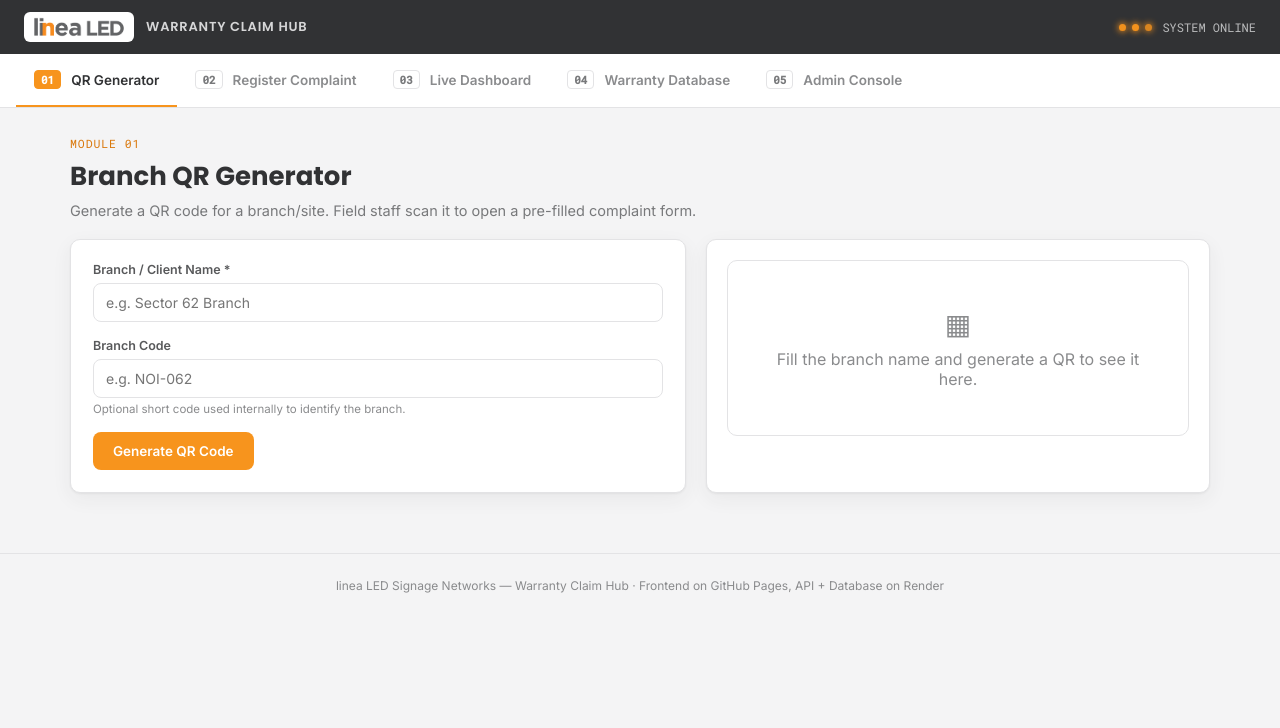
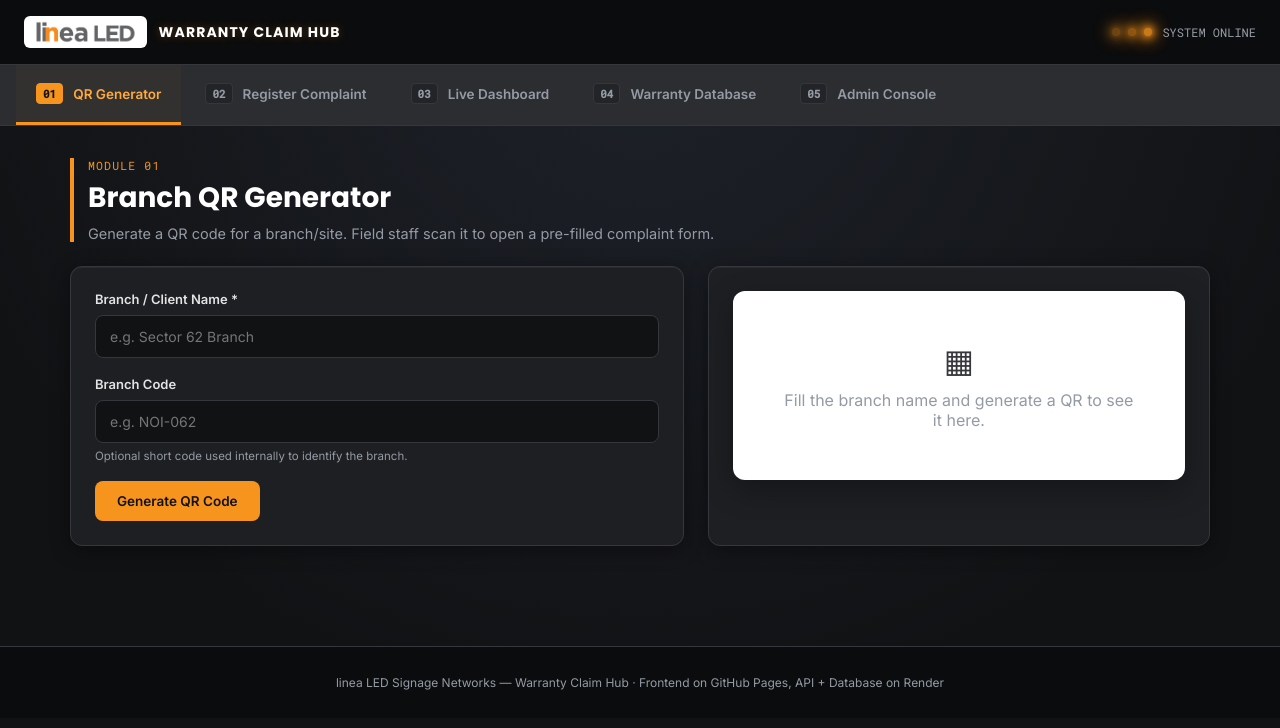
Before and after one commit to mis-sign/linea-led-claim-portal, a plain HTML site: page index.html in a window 1280 px wide. Drawn offline with Linux system fonts and the light colour scheme; no server answers.

Commit message:
Update style.css

```diff
--- a/css/style.css
+++ b/css/style.css
@@ -1,30 +1,26 @@
 /* ============================================================
-   linea LED — Warranty Claim Hub
-   Design tokens pulled from the brand logo:
-   charcoal grey body copy, signal-orange accent, clean geometric type.
-   The signature element is the "LED strip" — a literal row of glowing
-   dots used as the site's status/progress motif throughout.
+   linea LED — Warranty Claim Hub (PREMIUM HD DARK THEME)
    ============================================================ */
 
 :root {
-  --ink: #313234;
-  --charcoal: #58595b;
-  --charcoal-soft: #78797b;
-  --accent: #f7941d;
-  --accent-dark: #d9770a;
-  --accent-soft: #fdecd4;
-  --bg: #f4f4f5;
-  --panel: #ffffff;
-  --border: #e3e3e5;
-  --muted: #8a8b8d;
-  --success: #2e8b57;
-  --success-soft: #e3f3ea;
-  --danger: #d64545;
-  --danger-soft: #fbe6e6;
-  --progress: #2f7ec4;
-  --progress-soft: #e2eefb;
-  --radius: 10px;
-  --shadow: 0 1px 2px rgba(49, 50, 52, 0.06), 0 6px 20px rgba(49, 50, 52, 0.06);
+  --ink: #f4f4f5;              /* Light text for dark background */
+  --charcoal: #1e1f22;         /* Deep premium charcoal */
+  --charcoal-soft: #2b2d31;    /* Lighter charcoal panel background */
+  --accent: #f7941d;           /* Signal Orange */
+  --accent-dark: #ffaa3b;
+  --accent-soft: rgba(247, 148, 29, 0.1);
+  --bg: #111214;               /* Ultra dark sleek wallpaper background */
+  --panel: #1e1f22;            /* Premium card background */
+  --border: #35373c;           /* Subtle dark divider */
+  --muted: #949ba4;            /* Soft text description */
+  --success: #22c55e;          /* Vibrant Green status */
+  --success-soft: rgba(34, 197, 94, 0.1);
+  --danger: #ef4444;
+  --danger-soft: rgba(239, 68, 68, 0.1);
+  --progress: #3b82f6;
+  --progress-soft: rgba(59, 130, 246, 0.1);
+  --radius: 12px;
+  --shadow: 0 4px 20px rgba(0, 0, 0, 0.4), inset 0 1px 0 rgba(255, 255, 255, 0.05);
   --font-display: "Poppins", "Segoe UI", sans-serif;
   --font-body: "Inter", "Segoe UI", sans-serif;
   --font-mono: "Roboto Mono", "Courier New", monospace;
@@ -35,9 +31,10 @@ html { scroll-behavior: smooth; }
 body {
   margin: 0;
   font-family: var(--font-body);
-  background: var(--bg);
+  background: radial-gradient(circle at 50% 0%, #1e222a 0%, var(--bg) 70%);
   color: var(--ink);
   -webkit-font-smoothing: antialiased;
+  min-height: 100vh;
 }
 
 a { color: inherit; }
@@ -47,26 +44,26 @@ button { font-family: inherit; }
 /* ---------- LED strip signature element ---------- */
 .led-strip {
   display: flex;
-  gap: 6px;
+  gap: 8px;
   align-items: center;
 }
 .led-dot {
-  width: 7px;
-  height: 7px;
+  width: 8px;
+  height: 8px;
   border-radius: 50%;
   background: #3c3d3f;
-  box-shadow: inset 0 0 0 1px rgba(255, 255, 255, 0.05);
+  box-shadow: inset 0 1px 2px rgba(0,0,0,0.5);
 }
 .led-dot.lit {
   background: var(--accent);
-  box-shadow: 0 0 6px 1px rgba(247, 148, 29, 0.9);
-  animation: pulse 2.4s ease-in-out infinite;
+  box-shadow: 0 0 10px 2px rgba(247, 148, 29, 0.8), 0 0 20px 4px rgba(247, 148, 29, 0.4);
+  animation: pulse 2s ease-in-out infinite;
 }
 .led-dot.lit:nth-child(2) { animation-delay: 0.3s; }
 .led-dot.lit:nth-child(3) { animation-delay: 0.6s; }
 @keyframes pulse {
-  0%, 100% { opacity: 1; }
-  50% { opacity: 0.35; }
+  0%, 100% { opacity: 1; filter: drop-shadow(0 0 2px var(--accent)); }
+  50% { opacity: 0.4; }
 }
 @media (prefers-reduced-motion: reduce) {
   .led-dot.lit { animation: none; }
@@ -74,9 +71,10 @@ button { font-family: inherit; }
 
 /* ---------- Top bar ---------- */
 .topbar {
-  background: var(--ink);
+  background: #0b0c0d;
+  border-bottom: 1px solid var(--border);
   color: #fff;
-  padding: 12px 24px;
+  padding: 16px 24px;
   display: flex;
   align-items: center;
   justify-content: space-between;
@@ -89,41 +87,43 @@ button { font-family: inherit; }
   gap: 12px;
 }
 .topbar .brand img {
-  height: 30px;
+  height: 32px;
   width: auto;
   background: #fff;
-  padding: 4px 8px;
+  padding: 4px 10px;
   border-radius: 6px;
 }
 .topbar .brand-text {
   font-family: var(--font-display);
-  font-weight: 600;
-  font-size: 13px;
-  letter-spacing: 0.06em;
+  font-weight: 700;
+  font-size: 14px;
+  letter-spacing: 0.08em;
   text-transform: uppercase;
-  color: #d6d6d7;
+  color: #ffffff;
+  text-shadow: 0 0 10px rgba(247, 148, 29, 0.3);
 }
 .topbar .status {
   display: flex;
   align-items: center;
   gap: 10px;
   font-size: 12px;
-  color: #b9babb;
+  color: #949ba4;
   font-family: var(--font-mono);
 }
 
-/* ---------- Nav (numbered modules — this genuinely is a workflow sequence) ---------- */
+/* ---------- Nav Modules ---------- */
 .module-nav {
-  background: var(--panel);
+  background: var(--charcoal-soft);
   border-bottom: 1px solid var(--border);
   display: flex;
   overflow-x: auto;
   padding: 0 16px;
+  gap: 4px;
 }
 .module-nav button {
   border: none;
   background: transparent;
-  padding: 16px 18px;
+  padding: 18px 20px;
   font-family: var(--font-body);
   font-size: 13.5px;
   font-weight: 600;
@@ -132,52 +132,55 @@ button { font-family: inherit; }
   display: flex;
   align-items: center;
   gap: 10px;
-  border-bottom: 2px solid transparent;
+  border-bottom: 3px solid transparent;
   white-space: nowrap;
-  transition: color 0.15s ease, border-color 0.15s ease;
+  transition: all 0.2s ease;
 }
 .module-nav button .num {
   font-family: var(--font-mono);
   font-size: 11px;
-  color: var(--charcoal-soft);
+  color: var(--muted);
   border: 1px solid var(--border);
   border-radius: 4px;
-  padding: 1px 6px;
+  padding: 2px 6px;
+  background: rgba(0,0,0,0.2);
 }
-.module-nav button:hover { color: var(--ink); }
+.module-nav button:hover { color: #fff; background: rgba(255,255,255,0.02); }
 .module-nav button.active {
-  color: var(--ink);
+  color: var(--accent-dark);
   border-bottom-color: var(--accent);
+  background: rgba(247, 148, 29, 0.04);
 }
 .module-nav button.active .num {
   background: var(--accent);
   border-color: var(--accent);
-  color: #fff;
+  color: #111214;
+  font-weight: 700;
 }
 
 /* ---------- Layout ---------- */
-main { max-width: 1180px; margin: 0 auto; padding: 28px 20px 60px; }
+main { max-width: 1180px; margin: 0 auto; padding: 32px 20px 60px; }
 .module { display: none; }
-.module.active { display: block; animation: fadein 0.25s ease; }
-@keyframes fadein { from { opacity: 0; transform: translateY(4px); } to { opacity: 1; transform: none; } }
+.module.active { display: block; animation: fadein 0.3s cubic-bezier(0.4, 0, 0.2, 1); }
+@keyframes fadein { from { opacity: 0; transform: translateY(6px); } to { opacity: 1; transform: none; } }
 
-.module-head { margin-bottom: 20px; }
+.module-head { margin-bottom: 24px; border-left: 4px solid var(--accent); padding-left: 14px; }
 .module-head .eyebrow {
   font-family: var(--font-mono);
   font-size: 11.5px;
-  color: var(--accent-dark);
+  color: var(--accent);
   text-transform: uppercase;
-  letter-spacing: 0.08em;
-  margin-bottom: 6px;
+  letter-spacing: 0.1em;
+  margin-bottom: 4px;
   display: block;
 }
 .module-head h1 {
   font-family: var(--font-display);
-  font-size: 26px;
+  font-size: 28px;
   margin: 0 0 6px;
-  color: var(--ink);
+  color: #ffffff;
 }
-.module-head p { margin: 0; color: var(--charcoal-soft); font-size: 14.5px; }
+.module-head p { margin: 0; color: var(--muted); font-size: 14.5px; }
 
 /* ---------- Cards / panels ---------- */
 .panel {
@@ -185,127 +188,159 @@ main { max-width: 1180px; margin: 0 auto; padding: 28px 20px 60px; }
   border: 1px solid var(--border);
   border-radius: var(--radius);
   box-shadow: var(--shadow);
-  padding: 22px;
+  padding: 24px;
 }
-.grid-2 { display: grid; grid-template-columns: 1.1fr 0.9fr; gap: 20px; }
+.grid-2 { display: grid; grid-template-columns: 1.1fr 0.9fr; gap: 24px; }
 @media (max-width: 860px) { .grid-2 { grid-template-columns: 1fr; } }
 
 /* ---------- Forms ---------- */
-.field { margin-bottom: 16px; }
+.field { margin-bottom: 18px; }
 .field label {
   display: block;
-  font-size: 12.5px;
+  font-size: 13px;
   font-weight: 600;
-  color: var(--charcoal);
-  margin-bottom: 6px;
+  color: #e3e3e5;
+  margin-bottom: 8px;
 }
-.field .hint { font-size: 11.5px; color: var(--muted); margin-top: 4px; }
+.field .hint { font-size: 11.5px; color: var(--muted); margin-top: 6px; }
 input[type="text"], input[type="email"], input[type="tel"], input[type="number"],
 input[type="date"], input[type="password"], select, textarea {
   width: 100%;
-  padding: 10px 12px;
+  padding: 12px 14px;
   border: 1px solid var(--border);
   border-radius: 8px;
   font-size: 14px;
   font-family: var(--font-body);
-  background: #fff;
-  color: var(--ink);
-  transition: border-color 0.15s ease;
+  background: #111214;
+  color: #fff;
+  transition: all 0.15s ease;
 }
-input:focus, select:focus, textarea:focus { border-color: var(--accent); }
-textarea { resize: vertical; min-height: 80px; }
-.row-2 { display: grid; grid-template-columns: 1fr 1fr; gap: 14px; }
+input[type="text"]:focus, input[type="email"]:focus, input[type="tel"]:focus, input[type="number"]:focus,
+input[type="date"]:focus, input[type="password"]:focus, select:focus, textarea:focus {
+  border-color: var(--accent);
+  box-shadow: 0 0 0 3px rgba(247, 148, 29, 0.15);
+  outline: none;
+}
+textarea { resize: vertical; min-height: 90px; }
+.row-2 { display: grid; grid-template-columns: 1fr 1fr; gap: 16px; }
 @media (max-width: 600px) { .row-2 { grid-template-columns: 1fr; } }
 
 .btn {
   display: inline-flex;
   align-items: center;
   gap: 8px;
-  padding: 11px 20px;
+  padding: 12px 22px;
   border-radius: 8px;
   border: none;
   font-weight: 600;
   font-size: 13.5px;
   cursor: pointer;
-  transition: transform 0.1s ease, background 0.15s ease;
+  transition: all 0.15s ease;
 }
-.btn:active { transform: scale(0.98); }
-.btn-primary { background: var(--accent); color: #fff; }
-.btn-primary:hover { background: var(--accent-dark); }
-.btn-ghost { background: transparent; color: var(--charcoal); border: 1px solid var(--border); }
-.btn-ghost:hover { border-color: var(--charcoal-soft); }
-.btn-danger { background: var(--danger-soft); color: var(--danger); }
-.btn-sm { padding: 6px 12px; font-size: 12px; }
-.btn:disabled { opacity: 0.55; cursor: not-allowed; }
+.btn:active { transform: scale(0.97); }
+.btn-primary { background: var(--accent); color: #111214; }
+.btn-primary:hover { background: var(--accent-dark); box-shadow: 0 0 15px rgba(247, 148, 29, 0.4); }
+.btn-ghost { background: transparent; color: #fff; border: 1px solid var(--border); }
+.btn-ghost:hover { border-color: var(--muted); background: rgba(255,255,255,0.03); }
+.btn-danger { background: var(--danger-soft); color: #f87171; border: 1px solid rgba(239, 68, 68, 0.2); }
+.btn-danger:hover { background: rgba(239, 68, 68, 0.2); }
+.btn-sm { padding: 8px 14px; font-size: 12px; }
+.btn:disabled { opacity: 0.4; cursor: not-allowed; }
 
 /* ---------- Photo upload ---------- */
 .photo-drop {
-  border: 1.5px dashed var(--border);
+  border: 2px dashed var(--border);
   border-radius: 10px;
-  padding: 20px;
+  padding: 24px;
   text-align: center;
   cursor: pointer;
   color: var(--muted);
   font-size: 13px;
+  background: rgba(0,0,0,0.15);
+  transition: all 0.15s ease;
 }
-.photo-drop:hover { border-color: var(--accent); color: var(--accent-dark); }
-.photo-previews { display: flex; gap: 10px; margin-top: 12px; flex-wrap: wrap; }
+.photo-drop:hover { border-color: var(--accent); color: var(--accent-dark); background: rgba(247, 148, 29, 0.02); }
+.photo-previews { display: flex; gap: 12px; margin-top: 12px; flex-wrap: wrap; }
 .photo-previews img {
-  width: 72px; height: 72px; object-fit: cover; border-radius: 8px; border: 1px solid var(--border);
+  width: 76px; height: 76px; object-fit: cover; border-radius: 8px; border: 1px solid var(--border);
 }
 
 /* ---------- Stat cards ---------- */
-.stats-row { display: grid; grid-template-columns: repeat(4, 1fr); gap: 14px; margin-bottom: 20px; }
+.stats-row { display: grid; grid-template-columns: repeat(4, 1fr); gap: 16px; margin-bottom: 24px; }
 @media (max-width: 760px) { .stats-row { grid-template-columns: repeat(2, 1fr); } }
 .stat-card {
-  background: var(--panel); border: 1px solid var(--border); border-radius: var(--radius);
-  padding: 16px 18px;
+  background: linear-gradient(145deg, var(--panel), #161719);
+  border: 1px solid var(--border);
+  border-radius: var(--radius);
+  padding: 18px 20px;
+  box-shadow: var(--shadow);
 }
-.stat-card .label { font-size: 11.5px; color: var(--muted); text-transform: uppercase; letter-spacing: 0.05em; }
-.stat-card .value { font-family: var(--font-display); font-size: 28px; font-weight: 600; margin-top: 4px; }
-.stat-card.pending .value { color: var(--accent-dark); }
-.stat-card.progress .value { color: var(--progress); }
-.stat-card.resolved .value { color: var(--success); }
+.stat-card .label { font-size: 11.5px; color: var(--muted); text-transform: uppercase; letter-spacing: 0.08em; }
+.stat-card .value { font-family: var(--font-display); font-size: 32px; font-weight: 700; margin-top: 6px; color: #fff; }
+
+/* Highlight dynamic stat categories softly */
+.stat-card.pending { border-top: 3px solid var(--accent); }
+.stat-card.pending .value { color: var(--accent); text-shadow: 0 0 10px rgba(247, 148, 29, 0.2); }
+.stat-card.progress { border-top: 3px solid var(--progress); }
+.stat-card.progress .value { color: var(--progress); text-shadow: 0 0 10px rgba(59, 130, 246, 0.2); }
+.stat-card.resolved { border-top: 3px solid var(--success); }
+.stat-card.resolved .value { color: var(--success); text-shadow: 0 0 10px rgba(34, 197, 94, 0.2); }
 
 /* ---------- Table ---------- */
-.table-toolbar { display: flex; gap: 10px; margin-bottom: 14px; flex-wrap: wrap; align-items: center; }
-.table-toolbar input, .table-toolbar select { max-width: 220px; }
+.table-toolbar { display: flex; gap: 12px; margin-bottom: 16px; flex-wrap: wrap; align-items: center; }
+.table-toolbar input, .table-toolbar select { max-width: 220px; background: var(--charcoal-soft); }
 table { width: 100%; border-collapse: collapse; font-size: 13.5px; }
 thead th {
-  text-align: left; font-size: 11px; text-transform: uppercase; letter-spacing: 0.04em;
-  color: var(--muted); padding: 10px 12px; border-bottom: 1px solid var(--border);
+  text-align: left; font-size: 11px; text-transform: uppercase; letter-spacing: 0.06em;
+  color: var(--muted); padding: 12px 14px; border-bottom: 2px solid var(--border);
+  background: rgba(0,0,0,0.1);
 }
-tbody td { padding: 12px; border-bottom: 1px solid var(--border); vertical-align: top; }
-tbody tr:hover { background: #fafafa; }
+tbody td { padding: 14px; border-bottom: 1px solid var(--border); vertical-align: middle; color: #e3e3e5; }
+tbody tr:hover { background: rgba(255,255,255,0.015); }
+
+/* Glowing badges */
 .badge {
-  display: inline-block; padding: 3px 10px; border-radius: 20px; font-size: 11.5px; font-weight: 600;
+  display: inline-block; padding: 4px 12px; border-radius: 20px; font-size: 11.5px; font-weight: 700; text-transform: uppercase; letter-spacing: 0.02em;
 }
-.badge.Pending { background: var(--accent-soft); color: var(--accent-dark); }
-.badge.In-Progress { background: var(--progress-soft); color: var(--progress); }
-.badge.Resolved { background: var(--success-soft); color: var(--success); }
-.mono { font-family: var(--font-mono); font-size: 12.5px; }
+.badge.Pending { background: var(--accent-soft); color: var(--accent-dark); border: 1px solid rgba(247, 148, 29, 0.2); }
+.badge.In-Progress { background: var(--progress-soft); color: #60a5fa; border: 1px solid rgba(59, 130, 246, 0.2); }
+.badge.Resolved { background: var(--success-soft); color: #4ade80; border: 1px solid rgba(34, 197, 94, 0.2); }
+.mono { font-family: var(--font-mono); font-size: 12.5px; color: #cbd5e1; }
 
 /* ---------- Empty / loading states ---------- */
-.empty-state { text-align: center; padding: 40px 20px; color: var(--muted); }
-.empty-state .icon { font-size: 28px; margin-bottom: 8px; }
+.empty-state { text-align: center; padding: 48px 20px; color: var(--muted); }
+.empty-state .icon { font-size: 32px; margin-bottom: 10px; color: var(--border); }
 .toast {
-  position: fixed; bottom: 20px; right: 20px; background: var(--ink); color: #fff;
-  padding: 12px 18px; border-radius: 8px; font-size: 13.5px; box-shadow: var(--shadow);
-  z-index: 100; max-width: 320px; display: none;
+  position: fixed; bottom: 24px; right: 24px; background: #0b0c0d; color: #fff;
+  padding: 14px 22px; border-radius: 8px; font-size: 13.5px; box-shadow: 0 10px 30px rgba(0,0,0,0.5);
+  z-index: 100; max-width: 320px; display: none; border: 1px solid var(--border);
 }
 .toast.show { display: block; animation: fadein 0.2s ease; }
-.toast.error { background: var(--danger); }
-.toast.success { background: var(--success); }
+.toast.error { background: #991b1b; border-color: #ef4444; }
+.toast.success { background: #065f46; border-color: #10b981; }
 
 /* ---------- QR module ---------- */
-.qr-output { text-align: center; padding: 20px; }
-#qrCanvasWrap { display: inline-block; padding: 16px; background: #fff; border: 1px solid var(--border); border-radius: 10px; }
+.qr-output { text-align: center; padding: 24px; }
+#qrCanvasWrap {
+  display: inline-block;
+  padding: 20px;
+  background: #fff; /* QR scan logic compatibility */
+  border-radius: 12px;
+  box-shadow: 0 10px 30px rgba(0,0,0,0.3);
+}
 
 /* ---------- Admin login gate ---------- */
-.login-gate { max-width: 380px; margin: 60px auto; text-align: center; }
-.login-gate .lock { font-size: 30px; margin-bottom: 10px; }
+.login-gate { max-width: 380px; margin: 80px auto; text-align: center; }
+.login-gate .lock { font-size: 36px; margin-bottom: 14px; color: var(--accent); }
 
 /* ---------- Footer ---------- */
 footer {
-  text-align: center; padding: 24px; color: var(--muted); font-size: 12px; border-top: 1px solid var(--border);
+  text-align: center; padding: 28px; color: var(--muted); font-size: 12px; border-top: 1px solid var(--border);
+  background: #0b0c0d; margin-top: 40px;
 }
+
+/* Custom modern scrollbar for HD layout look */
+::-webkit-scrollbar { width: 8px; height: 8px; }
+::-webkit-scrollbar-track { background: var(--bg); }
+::-webkit-scrollbar-thumb { background: var(--border); border-radius: 4px; }
+::-webkit-scrollbar-thumb:hover { background: var(--muted); }
```
